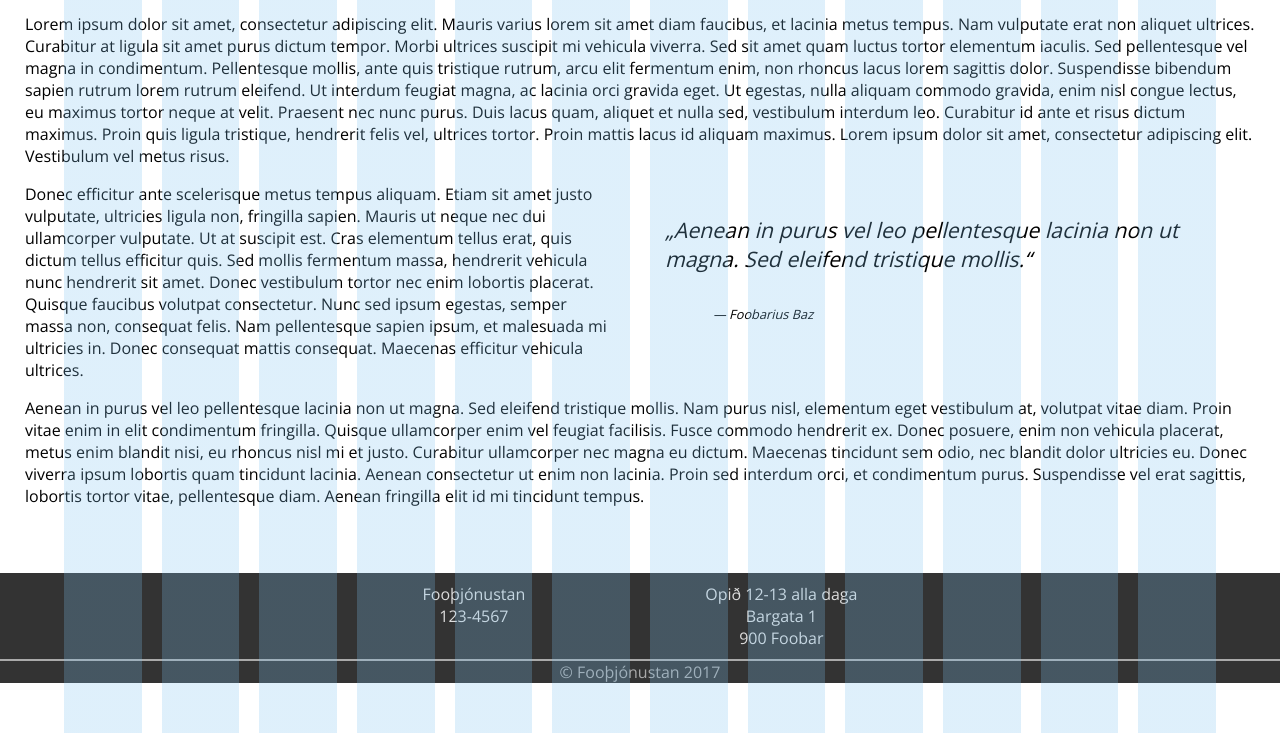
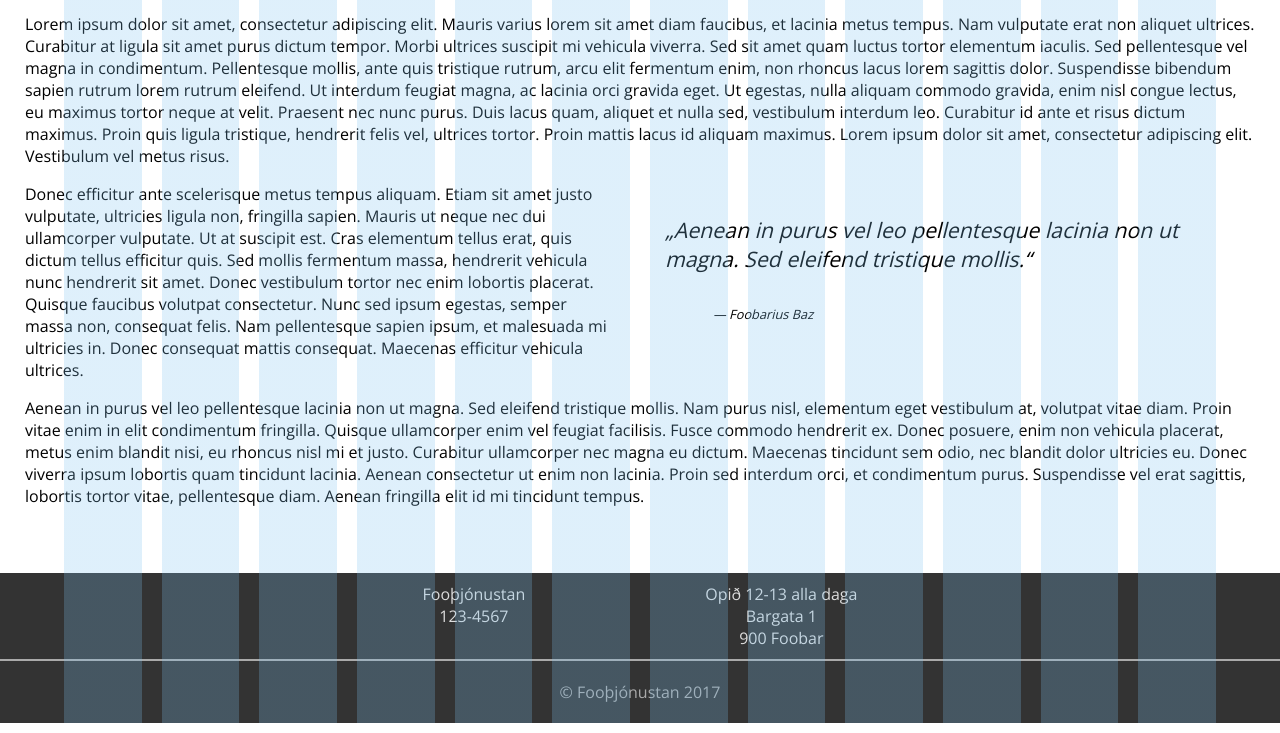
Before and after one commit to sindrigudmunds/stortverkefni1vefforritun, a plain HTML site: page um.html in a window 1280 px wide. Shown: the part 454-1187 px from the top of the page. Drawn offline with nearby package versions, Linux system fonts and the light colour scheme.

Commit message:
footer implement lagað

```diff
--- a/scss/footer.scss
+++ b/scss/footer.scss
@@ -15,6 +15,7 @@
   }
 
   &__signature {
+    padding: $gutter;
     margin: 0;
     color: #aaa;
     text-align: center;
--- a/um.css
+++ b/um.css
@@ -173,6 +173,8 @@ section {
     width: 100%;
   }
   .footer {
+    padding: 0;
+    margin: 0;
     color: #ddd;
     background-color: rgba(0, 0, 0, 0.8);
     font-family: 'Open Sans', sans-serif;}
@@ -185,6 +187,7 @@ section {
       margin-right: 80px;
       margin-left: 80px; }
     .footer__signature {
+      padding: 20px;
       margin: 0;
       color: #aaa;
       text-align: center;
--- a/um.html
+++ b/um.html
@@ -74,9 +74,8 @@
         </div>
       </section>
     </div>
-    <section>
-      <footer class="footer">
-        <div class="footer__info">
+    <footer class="footer">
+      <div class="footer__info">
           <div class="footer__list">
             <ul>
               <li>Fooþjónustan</li>
@@ -91,10 +90,9 @@
             </ul>
           </div>
         </div>
-        <div class="footer__signature">
-          <p class="text">© Fooþjónustan 2017</p>
+      <div class="footer__signature">
+          <p>© Fooþjónustan 2017</p>
         </div>
-      </footer>
-    </section>
+    </footer>
   </body>
 </html>
```
Also changed, not shown: index.html (+1 -1 lines), styles.css.
